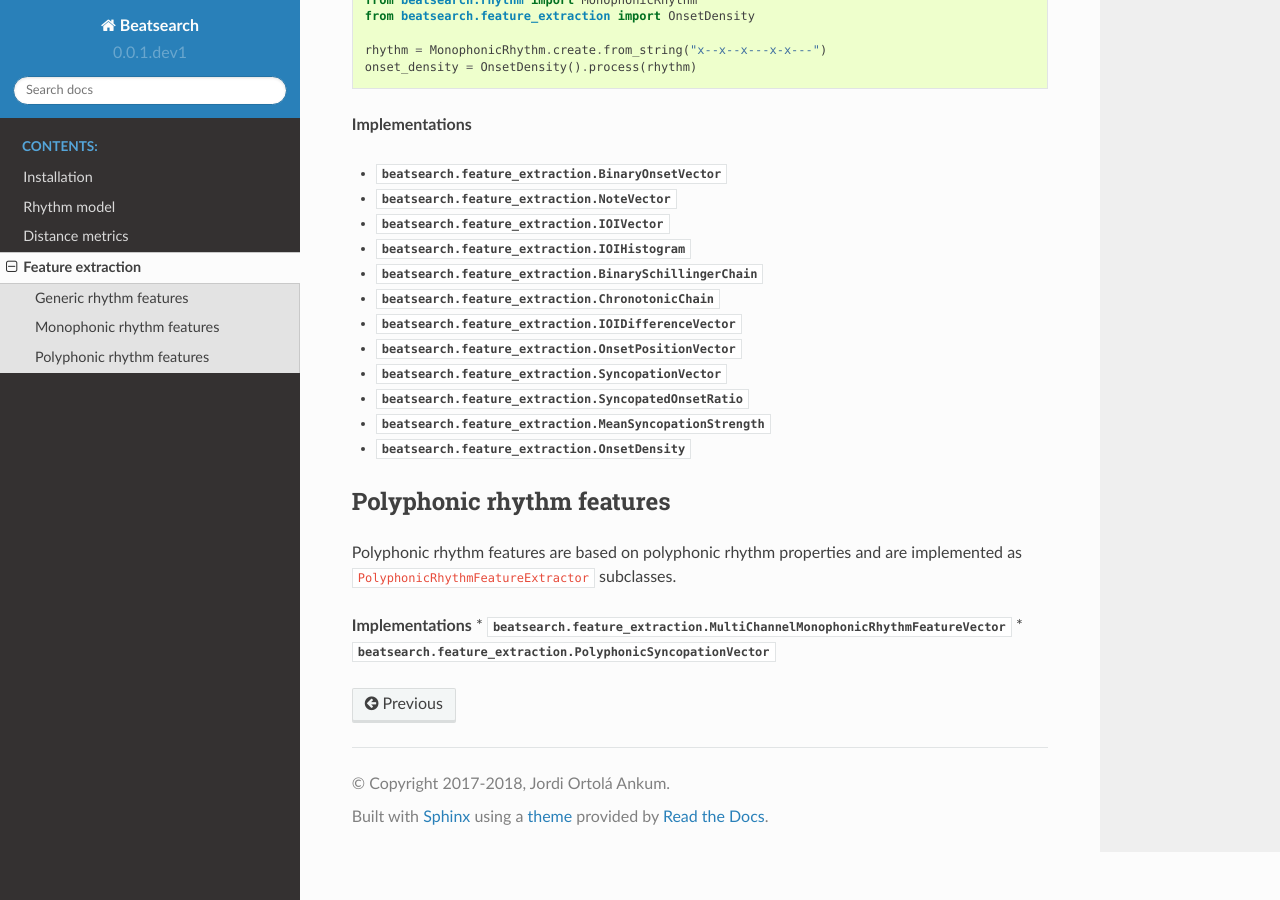
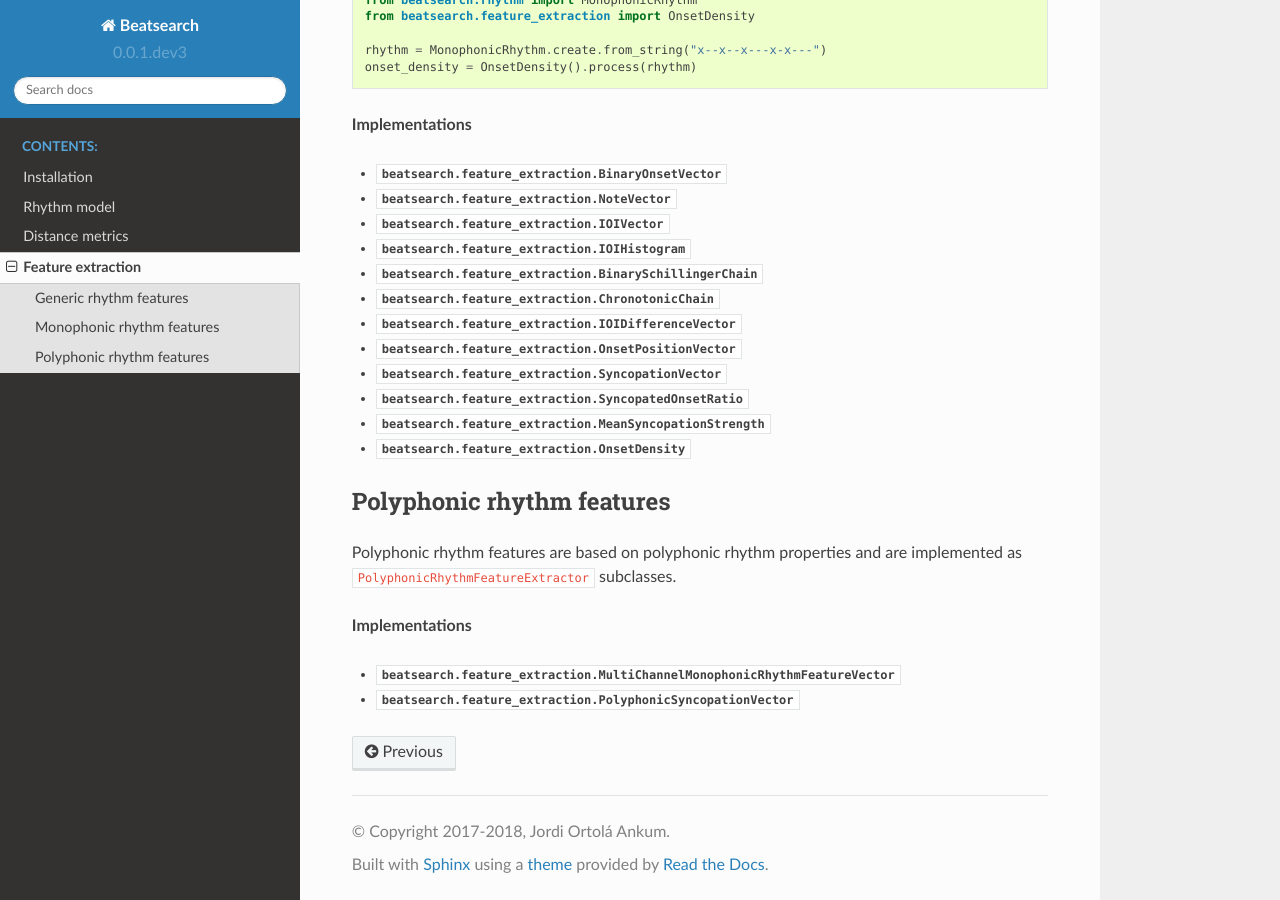
Before and after one commit to Tomasito665/Beatsearch, a Sphinx documentation site: the page built from docs/source/feature_extraction.rst, in a window 1280 px wide and 900 px high, scrolled down 965 px. Built offline with Sphinx 7.4.7 and the Read the Docs theme 2.0.0, drawn with Linux system fonts in a browser that asks for light colours; formulas are drawn with MathJax 3.

Commit message:
VERSION Bump to 0.0.1.dev3

```diff
--- a/docs/source/conf.py
+++ b/docs/source/conf.py
@@ -63,9 +63,9 @@ author = 'Jordi Ortolá Ankum'
 # built documents.
 #
 # The short X.Y version.
-version = '0.0.1.dev1'
+version = '0.0.1.dev3'
 # The full version, including alpha/beta/rc tags.
-release = '0.0.1.dev1'
+release = '0.0.1.dev3'
 
 # The language for content autogenerated by Sphinx. Refer to documentation
 # for a list of supported languages.
--- a/docs/source/feature_extraction.rst
+++ b/docs/source/feature_extraction.rst
@@ -65,5 +65,6 @@ Polyphonic rhythm features are based on polyphonic rhythm properties and are imp
 ``PolyphonicRhythmFeatureExtractor`` subclasses.
 
 **Implementations**
+
 * :class:`beatsearch.feature_extraction.MultiChannelMonophonicRhythmFeatureVector`
 * :class:`beatsearch.feature_extraction.PolyphonicSyncopationVector`
--- a/setup.py
+++ b/setup.py
@@ -13,7 +13,7 @@ if build_dependencies and not Python3Midi(get_third_party_dir()).has_build():
 
 setup(
     name='beatsearch',
-    version='0.0.1.dev1',
+    version='0.0.1.dev3',
     packages=['beatsearch', 'midi'],
     package_dir={
         '': "src",
```
Also changed, not shown: 12 other files.
